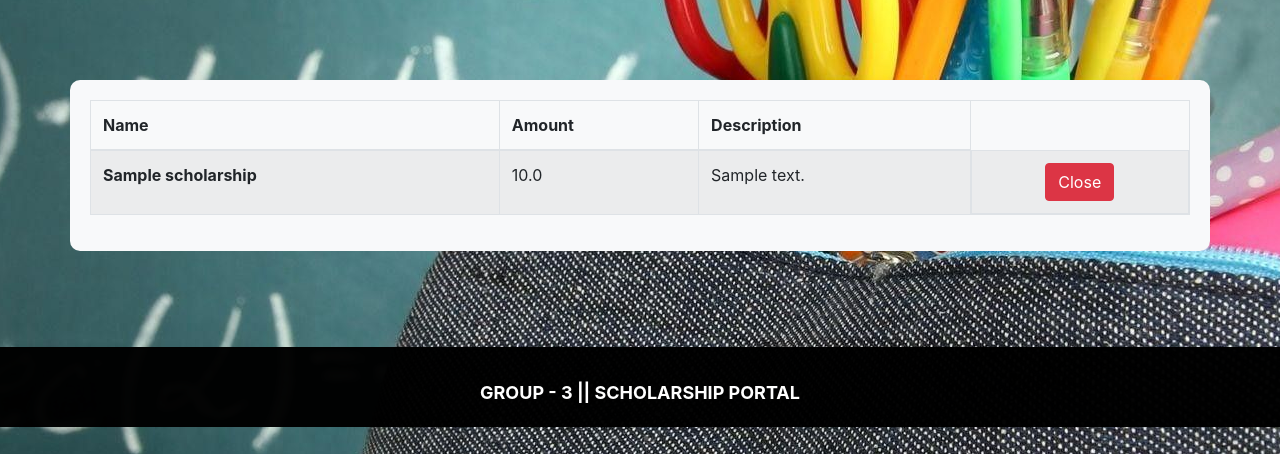
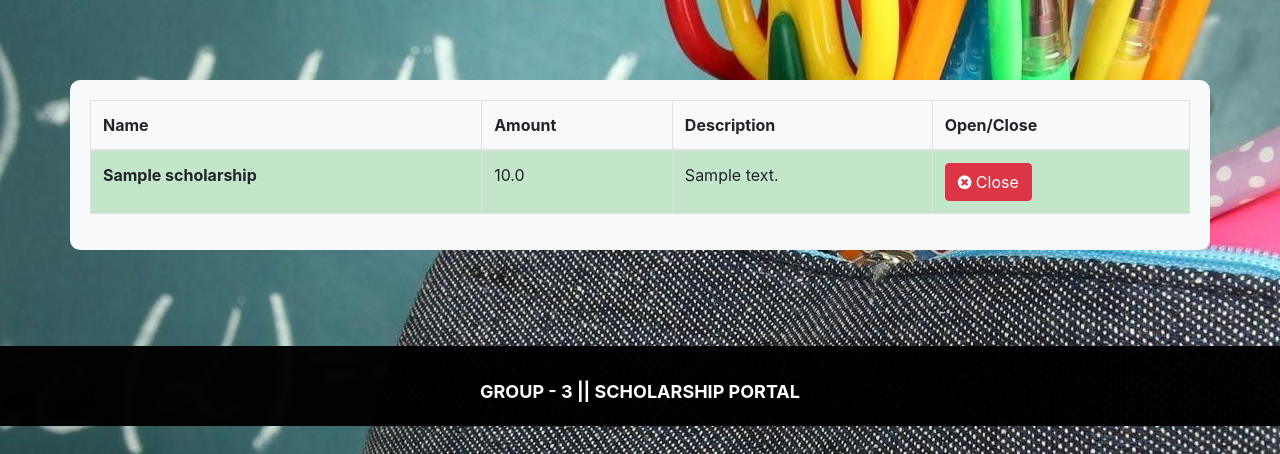
Before and after one commit to sourad80/scholarshipPortalOrganization, a Flask app: page /deleteSch in a window 1280 px wide. Shown: the part 74-528 px from the top of the page. Run offline with Flask 2, Linux system fonts and the light colour scheme; the first user in the database is signed in; tables that the repository leaves empty hold one stand-in row (Sample ...); some libraries are stand-ins or nearby versions.

Commit message:
Open close scholarship

```diff
--- a/routes.py
+++ b/routes.py
@@ -114,9 +114,15 @@ def delete_sch_id(id):
     if scholarship.organization_id != current_user.id:
         abort(404)
     else:
-        scholarship.life = 0
-        db.session.commit()
-    flash(f'Scholarship Deleted Successfully!!', 'success')
+        if scholarship.life == 1:
+            scholarship.life = 0
+            db.session.commit()
+            flash(f'Scholarship Closed Successfully!!', 'warning')
+        else:
+            scholarship.life = 1
+            db.session.commit()
+            flash(f'Scholarship Opened Successfully!!', 'success')
+
     return redirect(url_for('dashboard'))
 
 
--- a/templates/dashboard.html
+++ b/templates/dashboard.html
@@ -18,7 +18,7 @@
     <div class="row justify-content-center">
         <div class="card-option col">
             <a href="{{ url_for('delete_sch')}}">
-                <h1 class="text-center">Close Scholarships</h1>
+                <h1 class="text-center">Close/Open Scholarships</h1>
             </a>
         </div>
         <div class="card-option col">
--- a/templates/viewDeleteScholarship.html
+++ b/templates/viewDeleteScholarship.html
@@ -8,20 +8,23 @@
         <th scope="col">Name</th>
         <th scope="col">Amount</th>
         <th scope="col">Description</th>
+        <th scope="col">Open/Close</th>
       </tr>
     </thead>
     <tbody>
       {% for scholarship in scholarships %}
-        {% if scholarship.life != 0 %}
-          <tr>
+      {% if scholarship.life == 1 %}
+      <tr class="table-success">
         <th scope="row">{{ scholarship.name }}</th>
         <td>{{ scholarship.amount }}</td>
         <td>{{ scholarship.description }}</td>
-            <td class="d-flex justify-content-center">
-              <button class="btn btn-danger" data-toggle="modal" data-target="#deleteModal">Close</button>
+        <td>
+          <button class="btn btn-danger" data-toggle="modal" data-target="#deleteModal{{scholarship.id}}"><i class="fa fa-times-circle"
+              aria-hidden="true"></i>
+            Close</button>
         </td>
       </tr>
-          <div class="modal fade" id="deleteModal" tabindex="-1" role="dialog" aria-labelledby="deleteModalLabel"
+      <div class="modal fade" id="deleteModal{{scholarship.id}}" tabindex="-1" role="dialog" aria-labelledby="deleteModalLabel"
         aria-hidden="true">
         <div class="modal-dialog" role="document">
           <div class="modal-content">
@@ -44,6 +47,40 @@
         </div>
       </div>
       {% endif %}
+      {% if scholarship.life == 0 %}
+      <tr class="table-danger">
+        <th scope="row">{{ scholarship.name }}</th>
+        <td>{{ scholarship.amount }}</td>
+        <td>{{ scholarship.description }}</td>
+        <td>
+          <button class="btn btn-success" data-toggle="modal" data-target="#openModal{{scholarship.id}}"><i class="fa fa-check"
+              aria-hidden="true"></i>
+            Open</button>
+        </td>
+      </tr>
+      <div class="modal fade" id="openModal{{scholarship.id}}" tabindex="-1" role="dialog" aria-labelledby="deleteModalLabel"
+        aria-hidden="true">
+        <div class="modal-dialog" role="document">
+          <div class="modal-content">
+            <div class="modal-header">
+              <h4 class="modal-title" id="deleteModalLabel">Open Scholarship Confirmation</h4>
+              <button type="button" class="close" data-dismiss="modal" aria-label="Close">
+                <span aria-hidden="true">&times;</span>
+              </button>
+            </div>
+            <div class="modal-body">
+              <b>Are you sure to open this scholarship??</b>
+            </div>
+            <div class="modal-footer">
+              <button type="button" class="btn btn-secondary" data-dismiss="modal">No</button>
+              <form action="{{url_for('delete_sch_id', id = scholarship.id)}}" method="POST">
+                <input type="submit" class="btn btn-success" value="Open">
+              </form>
+            </div>
+          </div>
+        </div>
+      </div>
+      {% endif %}
       {% endfor %}
     </tbody>
   </table>
```
Lines whose indentation alone changed are shown as unchanged.
